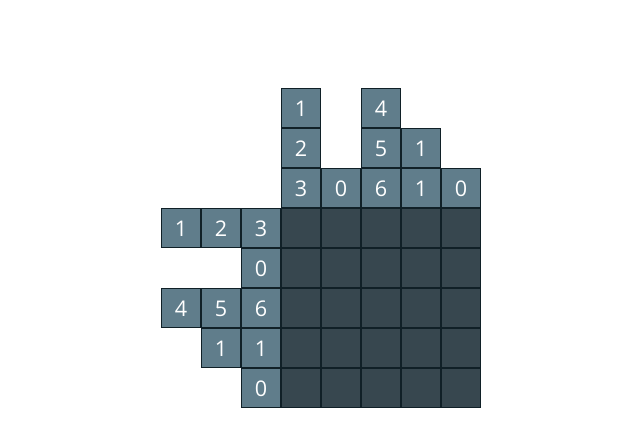
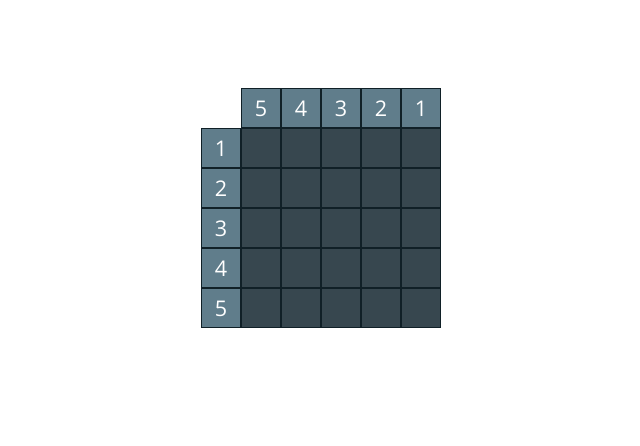
Before and after one commit to jay-medina/Picross, a React app: page / in a window 1280 px wide. Shown: the top 446 px of the page, without its empty margins (319-959 px from the left). Built offline with nearby package versions, Linux system fonts and the light colour scheme.

Commit message:
pushing up the hints state

```diff
--- a/src/components/Board/index.tsx
+++ b/src/components/Board/index.tsx
@@ -10,15 +10,9 @@ export interface BoardProps {
   columns: number;
   onClick: (row: number, column: number) => void;
   cellStates: CellStates;
+  rowHints: number[][];
+  columnHints: number[][];
 }
-
-const hints = [
-  [1, 2, 3],
-  [0],
-  [4, 5, 6],
-  [1, 1],
-  [0],
-];
 
 class Board extends React.PureComponent<BoardProps, {}> {
   render() {
@@ -32,9 +26,10 @@ class Board extends React.PureComponent<BoardProps, {}> {
     );
   }
   private createColumns() {
+    const { columnHints } = this.props;
     return Range(0, this.props.columns).map(
       (value: number, key: number) =>
-        <BoardHints direction="column" key={key} hints={hints[value]} />,
+        <BoardHints direction="column" key={key} hints={columnHints[value]} />,
     ).toArray();
   }
 
@@ -47,10 +42,10 @@ class Board extends React.PureComponent<BoardProps, {}> {
   }
 
   private createRow(rowIndex: number) {
-    const { columns } = this.props;
+    const { columns, rowHints } = this.props;
     return (
       <div key={rowIndex} className="row">
-        <BoardHints direction="row" hints={hints[rowIndex]} />
+        <BoardHints direction="row" hints={rowHints[rowIndex]} />
         {this.createCellArray(columns, rowIndex)}
       </div>
     );
--- a/src/components/Board/BoardContainer.tsx
+++ b/src/components/BoardContainer/index.tsx
@@ -1,10 +1,12 @@
 import React from 'react';
-import Board from './index';
+import Board from '../Board';
 import { CellStates, updateState } from '../Cell/cellStateTransformer';
 
 export interface BoardContainerProps {
   rows: number;
   columns: number;
+  rowHints: number[][];
+  columnHints: number[][];
 }
 
 
--- a/src/index.tsx
+++ b/src/index.tsx
@@ -1,13 +1,30 @@
 import '../config/polyfills';
 import React from 'react';
 import ReactDOM from 'react-dom';
-import Board from './components/Board/BoardContainer';
+import Board from './components/BoardContainer';
 import './main.css';
 
 const mainContainer = document.querySelector('#main-container');
 
+const rowHints = [
+  [1],
+  [2],
+  [3],
+  [4],
+  [5],
+];
+
+const colHints = [
+  [5],
+  [4],
+  [3],
+  [2],
+  [1],
+];
+
 function render() {
-  ReactDOM.render(<Board rows={5} columns={5} />, mainContainer);
+  ReactDOM.render(
+    <Board rows={5} columns={5} rowHints={rowHints} columnHints={colHints} />, mainContainer);
 }
 
 render();
```
Also changed, not shown: 2 other files (tests, documents, lock files or other folders).
